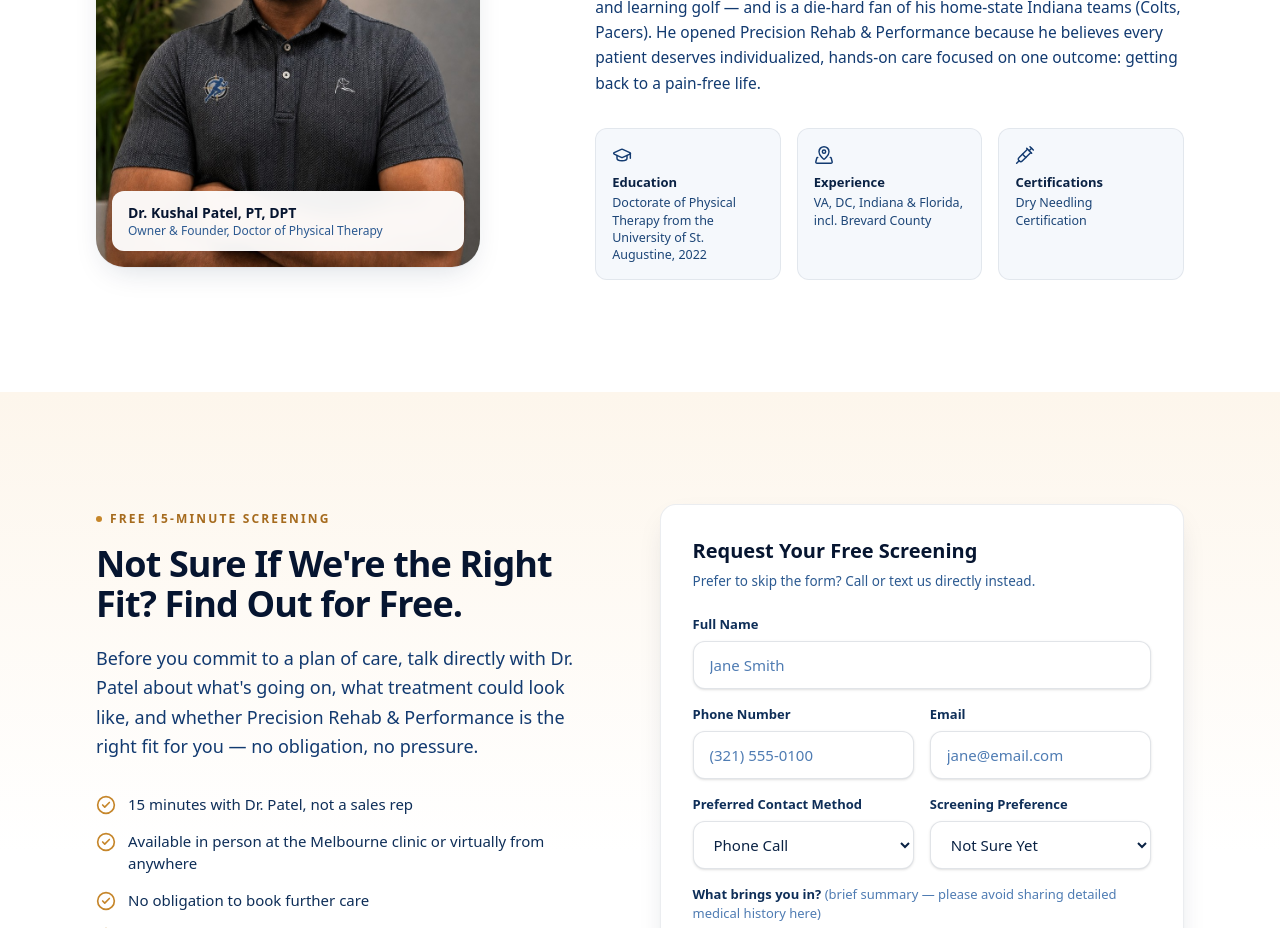
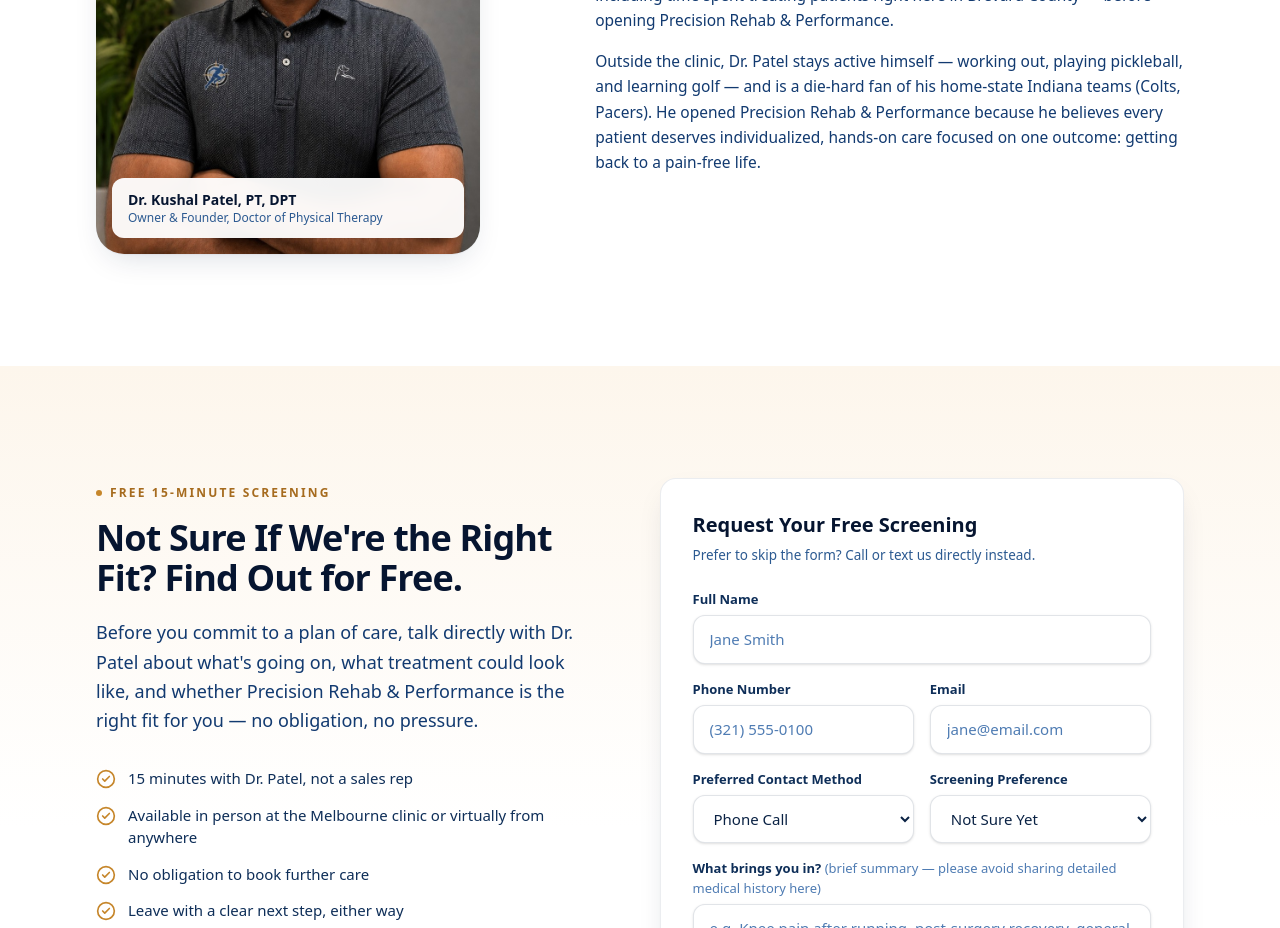
Before and after one commit to thre3labs/Precision-Rehab-Performance, a Next.js app in the folder precision-rehab-phase1_4/precision-rehab/: page / in a window 1280 px wide. Shown: the part 3400-4328 px from the top of the page. Built offline with nearby package versions, Linux system fonts and the light colour scheme.

Commit message:
Add files via upload

```diff
--- a/precision-rehab-phase1_4/precision-rehab/src/components/sections/AboutPT.tsx
+++ b/precision-rehab-phase1_4/precision-rehab/src/components/sections/AboutPT.tsx
@@ -1,5 +1,5 @@
 import Image from "next/image";
-import { GraduationCap, MapPinned, Syringe, Camera } from "lucide-react";
+import { Camera } from "lucide-react";
 import { provider } from "@/lib/content";
 import { Container } from "@/components/ui/Container";
 import { Eyebrow } from "@/components/ui/Eyebrow";
@@ -45,30 +45,6 @@
               <p>{provider.experience}</p>
               <p>{provider.personalNote}</p>
             </div>
-
-            <div className="mt-8 grid gap-4 sm:grid-cols-3">
-              <div className="rounded-xl border border-navy-900/8 bg-navy-50/60 p-4">
-                <GraduationCap className="h-5 w-5 text-navy-700" strokeWidth={1.75} />
-                <p className="mt-2 text-[13px] font-bold text-navy-900">Education</p>
-                <p className="mt-0.5 text-[12.5px] leading-snug text-navy-600">
-                  {provider.education}
-                </p>
-              </div>
-              <div className="rounded-xl border border-navy-900/8 bg-navy-50/60 p-4">
-                <MapPinned className="h-5 w-5 text-navy-700" strokeWidth={1.75} />
-                <p className="mt-2 text-[13px] font-bold text-navy-900">Experience</p>
-                <p className="mt-0.5 text-[12.5px] leading-snug text-navy-600">
-                  VA, DC, Indiana &amp; Florida, incl. Brevard County
-                </p>
-              </div>
-              <div className="rounded-xl border border-navy-900/8 bg-navy-50/60 p-4">
-                <Syringe className="h-5 w-5 text-navy-700" strokeWidth={1.75} />
-                <p className="mt-2 text-[13px] font-bold text-navy-900">Certifications</p>
-                <p className="mt-0.5 text-[12.5px] leading-snug text-navy-600">
-                  {provider.continuingEducation.join(", ")}
-                </p>
-              </div>
-            </div>
           </div>
         </div>
       </Container>
```
